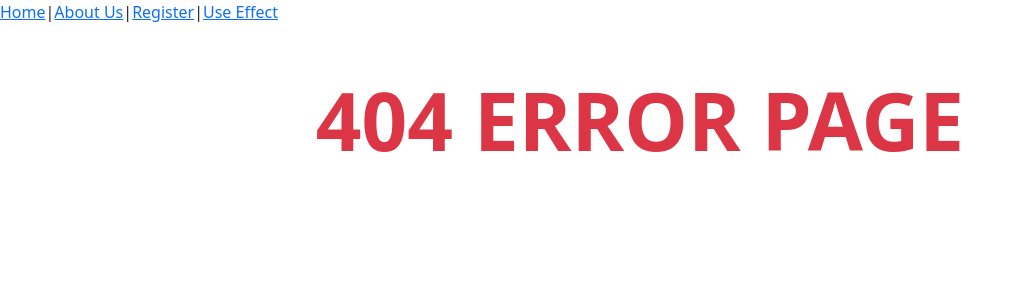
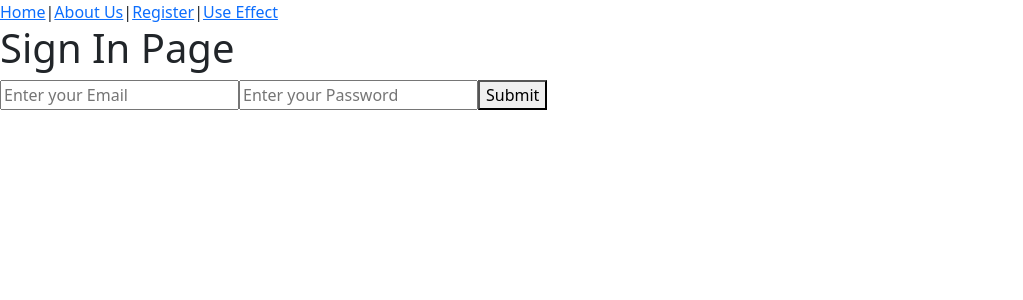
Before and after one commit to petertechy/jan_cohort_react, a React (Vite) app: page /signin in a window 1280 px wide. Before the commit this address had no page. Shown: the top 300 px of the page, without its empty margins (0-1023 px from the left). Built offline with nearby package versions, Linux system fonts and the light colour scheme.

Commit message:
Updated user controller, model, and routes

```diff
--- a/src/App.jsx
+++ b/src/App.jsx
@@ -15,6 +15,7 @@ import FormikPage from './Pages/FormikPage'
 import Contact from './Pages/Contact'
 import Services from './Pages/Services'
 import SignUp from './Pages/SignUp'
+import SignIn from './Pages/SignIn'
 
 const App = () => {
   return (
@@ -33,6 +34,7 @@ const App = () => {
         <Route path="contact" element={<Contact/>}/>
         <Route path="services" element={<Services/>}/>
         <Route path="signup" element={<SignUp/>}/>
+        <Route path="signin" element={<SignIn/>}/>
 
 
 
--- /dev/null
+++ b/src/Pages/SignIn.jsx
@@ -0,0 +1,40 @@
+import axios from "axios";
+import React, { useState } from "react";
+
+const SignIn = () => {
+  const [email, setemail] = useState("");
+  const [password, setpassword] = useState("");
+
+  const handleLogin = () => {
+    let userObj = { email, password };
+    let url = "http://localhost:5500/user/signin"
+    axios.post(url, userObj)
+    .then((response)=>{
+        console.log(response)
+    })
+    .catch((err)=>{
+        console.log(err, "There is an error")
+    })
+
+    console.log(userObj);
+  };
+  return (
+    <>
+      <h1>Sign In Page</h1>
+
+      <input
+        type="text"
+        placeholder="Enter your Email"
+        onChange={(e) => setemail(e.target.value)}
+      />
+      <input
+        type="text"
+        placeholder="Enter your Password"
+        onChange={(e) => setpassword(e.target.value)}
+      />
+      <button onClick={handleLogin}>Submit</button>
+    </>
+  );
+};
+
+export default SignIn;
--- a/src/Pages/SignUp.jsx
+++ b/src/Pages/SignUp.jsx
@@ -1,5 +1,6 @@
 import React, { useState } from "react";
 import axios from "axios";
+import { useNavigate } from "react-router-dom";
 
 const SignUp = () => {
   const [firstName, setfirstName] = useState("");
@@ -7,6 +8,9 @@ const SignUp = () => {
   const [email, setemail] = useState("");
   const [age, setage] = useState(0);
   const [password, setpassword] = useState("");
+  const [message, setmessage] = useState("")
+
+  let navigate = useNavigate();
 
 
   const handleRegister = ()=>{
@@ -16,6 +20,12 @@ let url = "http://localhost:5500/user/register"
     axios.post(url, userObject)
     .then((response)=>{
         console.log(response)
+        if(response.data.status === true){
+          navigate('/signin')
+        }else{
+          console.log("Wrong Details")
+          setmessage(response.data.message)
+        }
     })
     .catch((err)=>{
         console.log(err)
@@ -25,6 +35,7 @@ let url = "http://localhost:5500/user/register"
   return (
     <>
       <h1>Sign Up</h1>
+      {message ? <h1 className="alert alert-danger">{message}</h1> : ""}
       <input
         type="text"
         placeholder="Enter your First Name"
```
